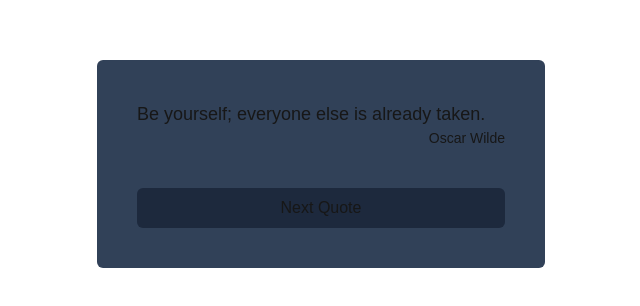
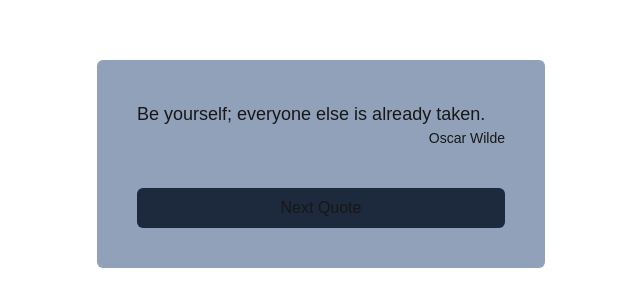
Before and after one commit to gozdeoozer/Lesson-33-next.js-demo, a Next.js app: page / in a window 1280 px wide. Shown: the part 236-542 px from the top of the page, without its empty margins (319-959 px from the left). Built offline with nearby package versions, Linux system fonts and the light colour scheme.

Commit message:
commit first changes

```diff
--- a/src/app/page.js
+++ b/src/app/page.js
@@ -14,7 +14,7 @@ export default function Home() {
 
   return (
     <main className='min-h-dvh flex items-center'>
-      <div className='w-md mx-auto bg-slate-700 p-10 rounded-md flex flex-col'>
+      <div className='w-md mx-auto bg-slate-400 slate-900 dark:bg-slate-700 dark:slate-100 p-10 rounded-md flex flex-col'>
         <Subtitle title={quotes[currentIndex].quote} />
         <Body2>{quotes[currentIndex].author}</Body2>
         <Button onClick={handleNextQuoteClick}>Next Quote</Button>
--- a/src/components/Button.js
+++ b/src/components/Button.js
@@ -1,13 +1,12 @@
 export function Button({ onClick, disabled, children }) {
+
   return (
     <button
-
+      className='bg-slate-800 p-2 mt-10 rounded-md hover:bg-slate-800/50 data-active:bg-slate-900
+      disabled:bg-gray-400'
       onClick={onClick}
       disabled={disabled}
-      className="bg-slate-800 p-2 mt-10 rounded-md hover:bg-slate-800/50 disabled:bg-gray-400">
-
-
-
+    >
       {children}
     </button>
   );
```
